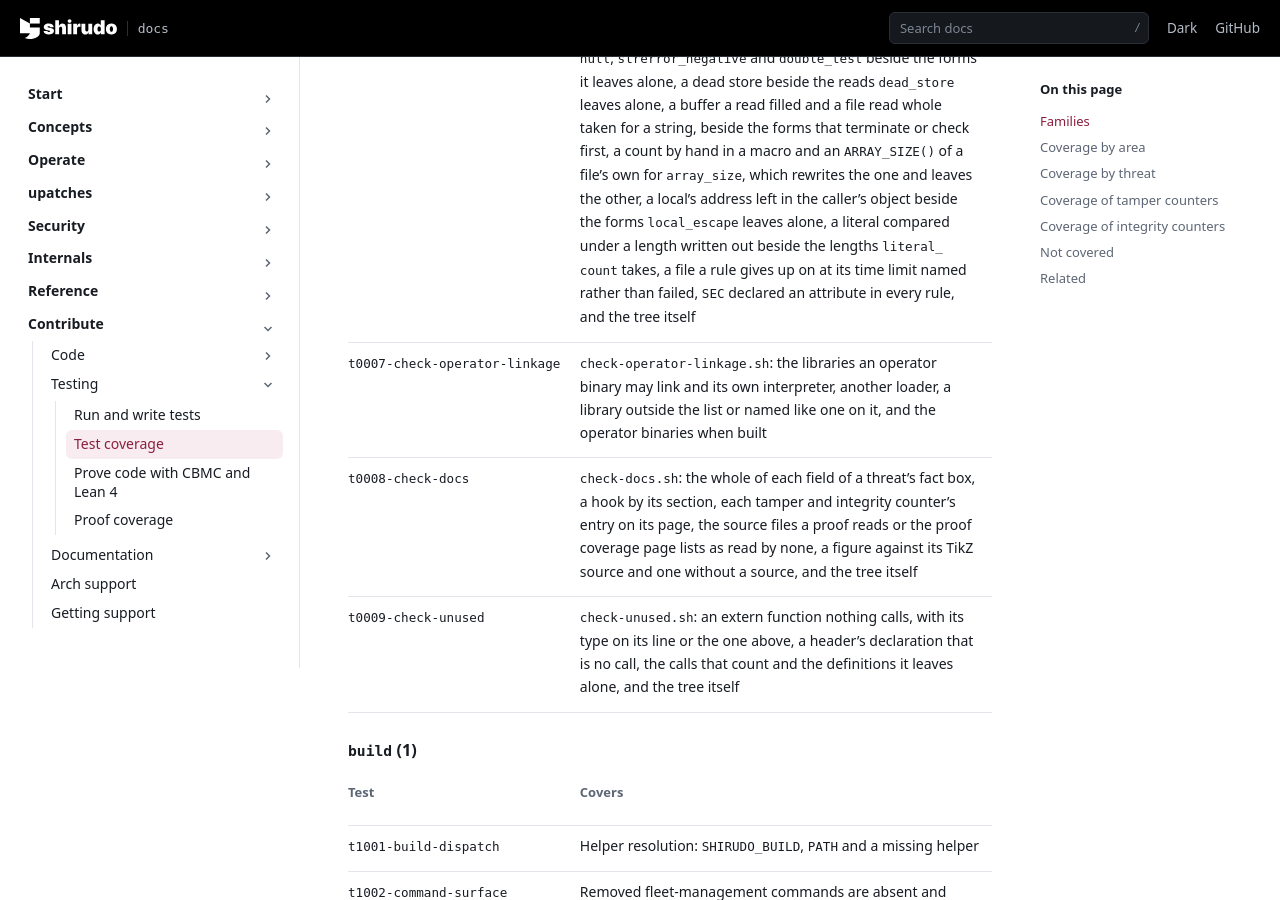
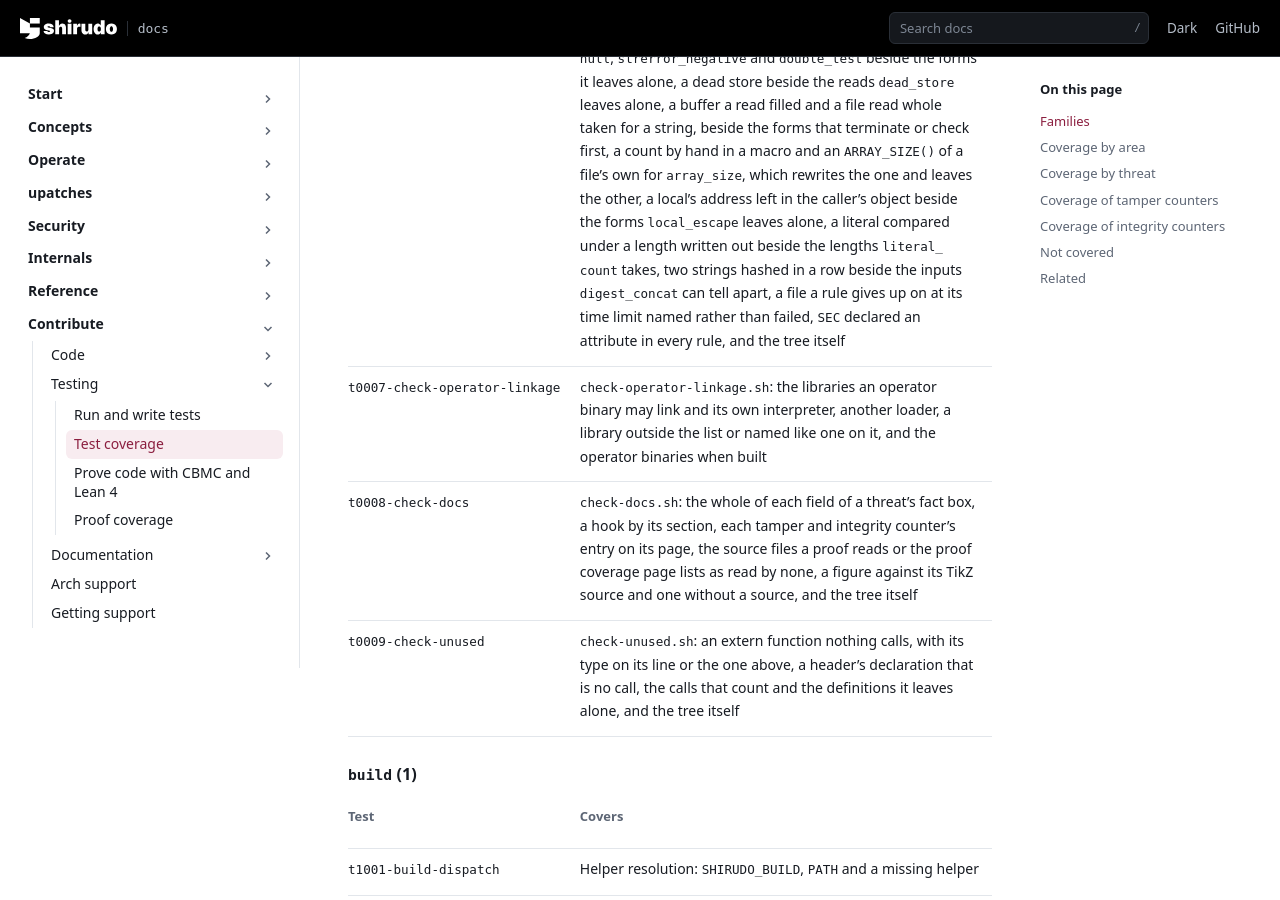
Before and after one commit to AliBashaSY/shirudo, a Sphinx documentation site: the page built from Documentation/contribute/testing/test-coverage.rst, in a window 1280 px wide and 900 px high, scrolled down 1142 px. Built offline with Sphinx 7.4.7, drawn with Linux system fonts in a browser that asks for light colours; pages that are not in the unit, such as notebooks, are missing from menus.

Commit message:
coccinelle: refuse two strings hashed with nothing between them
A digest of two strings fed one after the other, each by its strlen(),
does not hold where the first ends:

  sha256_update(&ctx, host, strlen(host));
  sha256_update(&ctx, port, strlen(port));

Host "10.0.0.1" with port "2222" and host "10.0.0.12" with port "222"
are one input, and so one digest, to whatever the digest names or
authenticates. Another project shipped that in a path derived from a
host and a port.

digest_concat reports the second of two such updates of one digest:
as statements, through a return code that guards the second, as two
terms of one condition, and as the two halves of sha256_2(). It looks
at sha256_update() and at the update calls of OpenSSL. An update
between the two, of a delimiter or of a length, a string fed with its
terminator, strlen() + 1, or a second input of a fixed size is what
keeps two inputs apart, and passes; t0006 has a sample of each form.

The tree gives it no match. Its digests over more than one field put a
tag and its NUL first, fields of a fixed size next and at most one
string last, as the register events of util/chain.c do, or hash a
listing or a JSON document whose syntax delimits the fields. What the
rule does not see is a digest of a buffer that was formatted from two
strings before it was hashed: review has to.

Signed-off-by: Daniel Borkmann <daniel@iogearbox.net>

```diff
--- a/Documentation/contribute/code/developer-guide.rst
+++ b/Documentation/contribute/code/developer-guide.rst
@@ -676,6 +676,10 @@ can rewrite what it finds does so with ``-D patch``:
    * - ``secret_cmp``
      - ``memcmp()`` of a secret or what derives from one rather than
        ``memneq_explicit()``.
+   * - ``digest_concat``
+     - Two strings fed to a digest one after the other, each by its
+       ``strlen()`` alone, with no terminator, length or delimiter
+       between them to say where the first ends.
    * - ``openssl_ret``
      - A test of the truth of an OpenSSL function that returns 0 or a
        negative value on failure.
--- a/Documentation/contribute/testing/test-coverage.rst
+++ b/Documentation/contribute/testing/test-coverage.rst
@@ -67,9 +67,11 @@ signed config image.
        ``array_size``, which rewrites the one and leaves the other, a
        local's address left in the caller's object beside the forms
        ``local_escape`` leaves alone, a literal compared under a length
-       written out beside the lengths ``literal_count`` takes, a file a
-       rule gives up on at its time limit named rather than failed,
-       ``SEC`` declared an attribute in every rule, and the tree itself
+       written out beside the lengths ``literal_count`` takes, two
+       strings hashed in a row beside the inputs ``digest_concat`` can
+       tell apart, a file a rule gives up on at its time limit named
+       rather than failed, ``SEC`` declared an attribute in every rule,
+       and the tree itself
    * - ``t0007-check-operator-linkage``
      - ``check-operator-linkage.sh``: the libraries an operator binary
        may link and its own interpreter, another loader, a library
```
Also changed, not shown: 2 other files.
